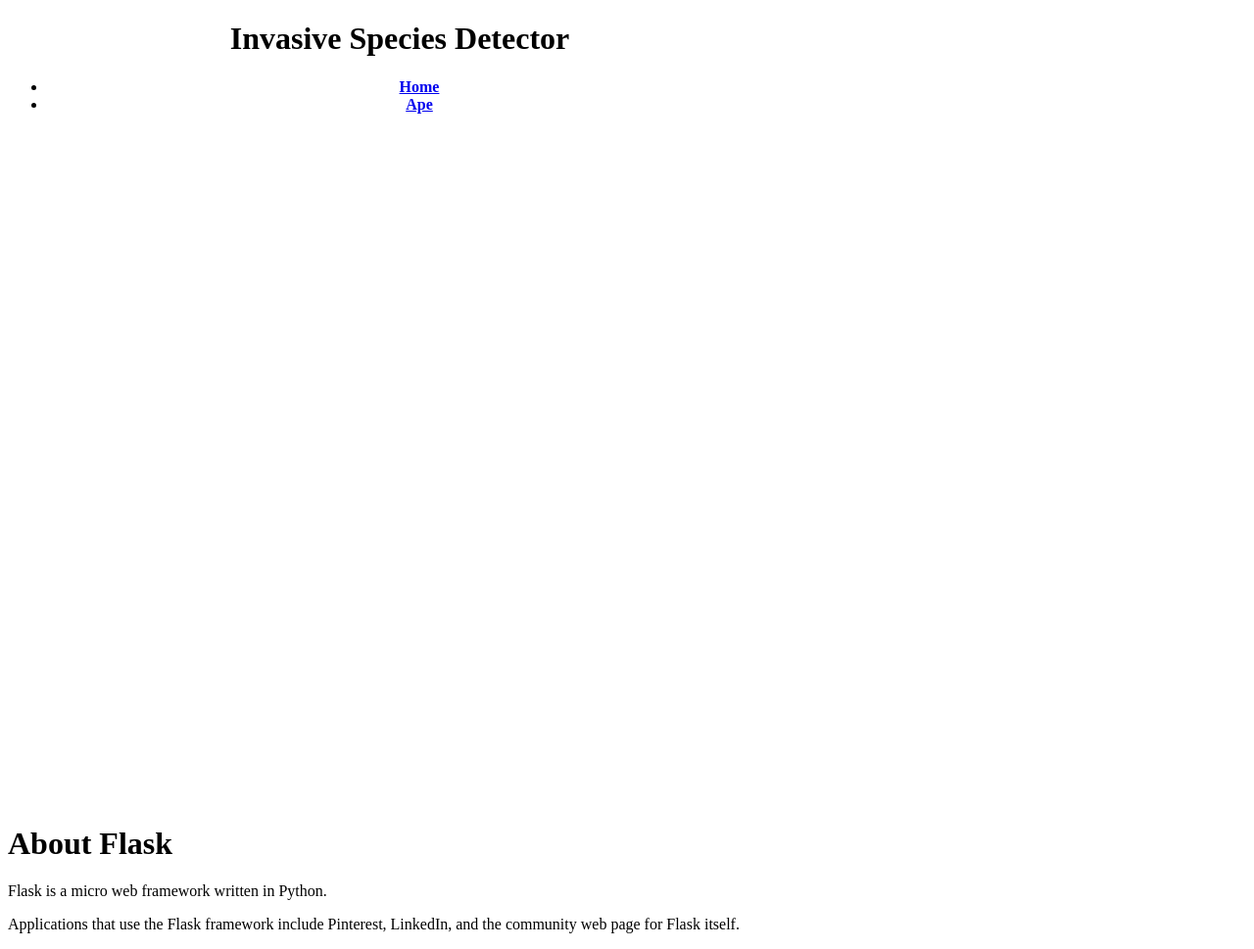
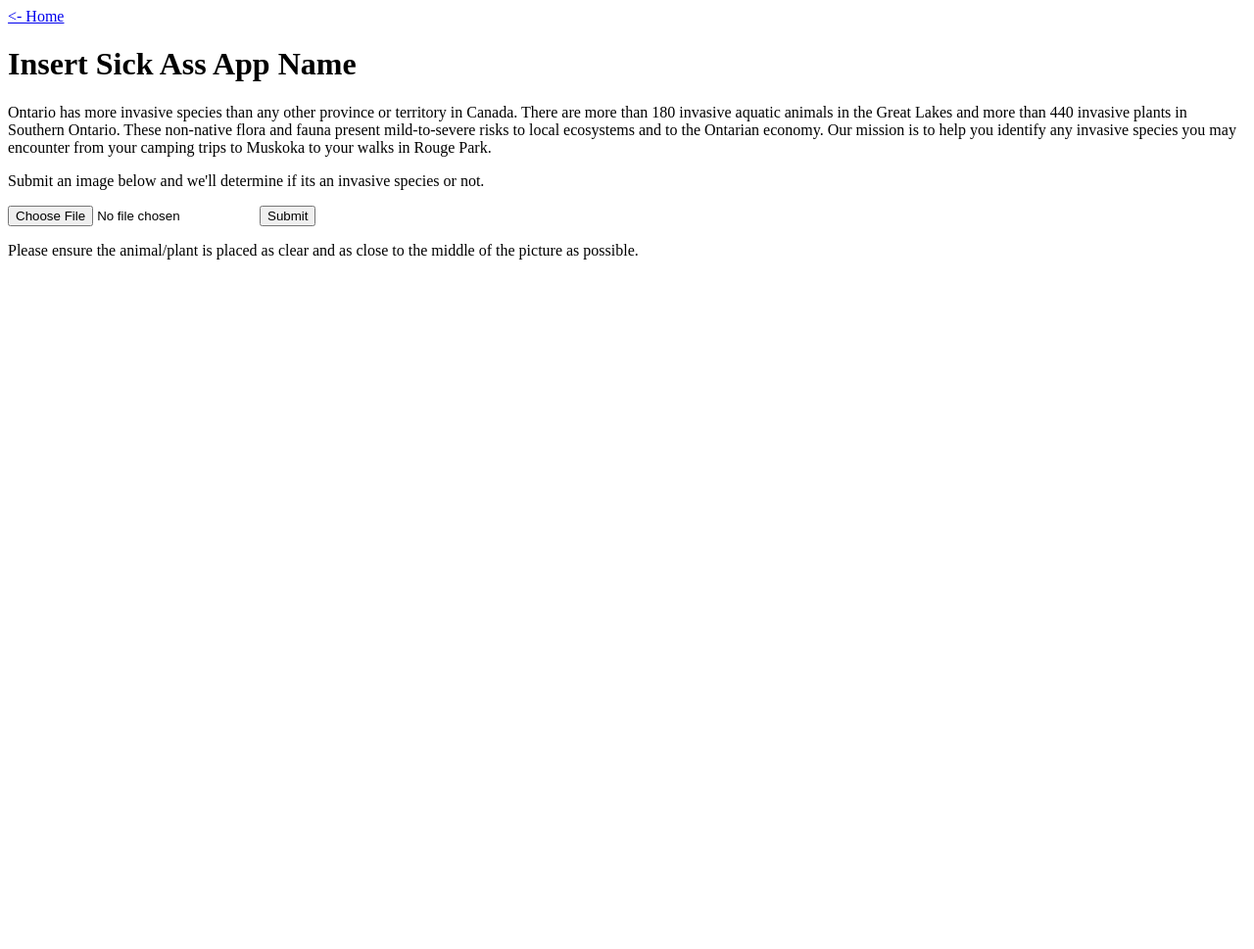
Before and after one commit to TheAndrew2115/DeltaHacks, a Flask app: template templates/about.html in a window 1280 px wide. Shown: the whole page at 98% size. After the commit the page ends 265 px from the top, so only its background shows below. Run offline with Flask 2, Linux system fonts and the light colour scheme; the template is opened without the code that fills it, so the values that code supplies are empty.

Commit message:
Added more content to about.html

```diff
--- a/main.py
+++ b/main.py
@@ -1,4 +1,5 @@
-from flask import Flask, render_template
+from flask import Flask, render_template, request
+from werkzeug import secure_filename
 
 app = Flask(__name__)
 
@@ -6,9 +7,17 @@
 def home():
     return render_template("home.html")
 
-@app.route("/ape")
-def ape():
+@app.route("/scanner")
+def scanner():
     return render_template("about.html")
+
+@app.route('/uploader', methods = ['GET', 'POST'])
+def upload_file():
+   if request.method == 'POST':
+      f = request.files['file']
+      f.save(secure_filename(f.filename))
+      print("success")
+      return 'file uploaded successfully'
 
 if __name__ == "__main__":
     app.run(debug=True)
--- /dev/null
+++ b/static/css/about.css
@@ -0,0 +1,8 @@
+#topBar: {
+  border-bottom: 2px;
+}
+
+#backLink: {
+  border-width: 2px;
+  border-color: #442244;
+}
--- a/templates/about.html
+++ b/templates/about.html
@@ -1,18 +1,35 @@
 <!DOCTYPE html>
 <html lang="en" dir="ltr">
   <head>
+    <title>Scanner</title>
     <meta charset="utf-8">
     <title>About Flask</title>
+    <link rel="stylesheet" href="../static/css/about.css">
+    <noscript><link rel="stylesheet" href="../static/css/about.css" /></noscript>
   </head>
   <body>
-    {% extends "template.html" %}
-    {% block content %}
+    <div id="topBar">
+      <a href="{{ url_for('home') }}" id="backLink"> <- Home </a>
+    </div>
 
-    <h1> About Flask </h1>
-    <p> Flask is a micro web framework written in Python.</p>
-    <p> Applications that use the Flask framework include Pinterest,
-      LinkedIn, and the community web page for Flask itself.</p>
+    <h1> Insert Sick Ass App Name </h1>
 
-    {% endblock %}
+    <p>Ontario has more invasive species than any other province or territory
+    in Canada. There are more than 180 invasive aquatic animals in the Great
+    Lakes and more than 440 invasive plants in Southern Ontario. These non-native
+    flora and fauna present mild-to-severe risks to local ecosystems and to the
+    Ontarian economy. Our mission is to help you identify any invasive species you
+    may encounter from your camping trips to Muskoka to your walks in Rouge Park.</p>
+
+    <p>Submit an image below and we'll determine if its an invasive species or not.</p>
+
+    <form action = "http://localhost:5000/uploader" method = "POST"
+         enctype = "multipart/form-data">
+         <input type = "file" name = "file" />
+         <input type = "submit"/>
+    </form>
+
+    <p>Please ensure the animal/plant is placed as clear and as close to the middle of
+      the picture as possible.</p>
   </body>
 </html>
--- a/templates/home.html
+++ b/templates/home.html
@@ -6,7 +6,7 @@
 -->
 <html>
 	<head>
-		<title>Identity by HTML5 UP</title>
+		<title>Home</title>
 		<meta charset="utf-8" />
 		<meta name="viewport" content="width=device-width, initial-scale=1, user-scalable=no" />
 		<link rel="stylesheet" href="../static/css/home.css" />
@@ -25,7 +25,7 @@
 							<p>A Modern Company Reinventing The Idea Of The Ape Dog</p>
 						</header>
 						<footer>
-								<a href="#" class="button">Click Here To Continue</a>
+								<a href="{{ url_for('scanner') }}" class="button">Click Here To Continue</a>
 
 
 						</footer>
--- a/templates/template.html
+++ b/templates/template.html
@@ -12,7 +12,7 @@
         <strong><nav>
           <ul class="menu">
             <li><a href="{{ url_for('home') }}">Home</a></li>
-            <li><a href="{{ url_for('ape') }}">Ape</a></li>
+            <li><a href="{{ url_for('scanner') }}">Scanner</a></li>
           </ul>
         </nav></strong>
       </div>
```
Also changed, not shown: 70556935_2839162272779915_664694966999580672_n.jpg (added).
